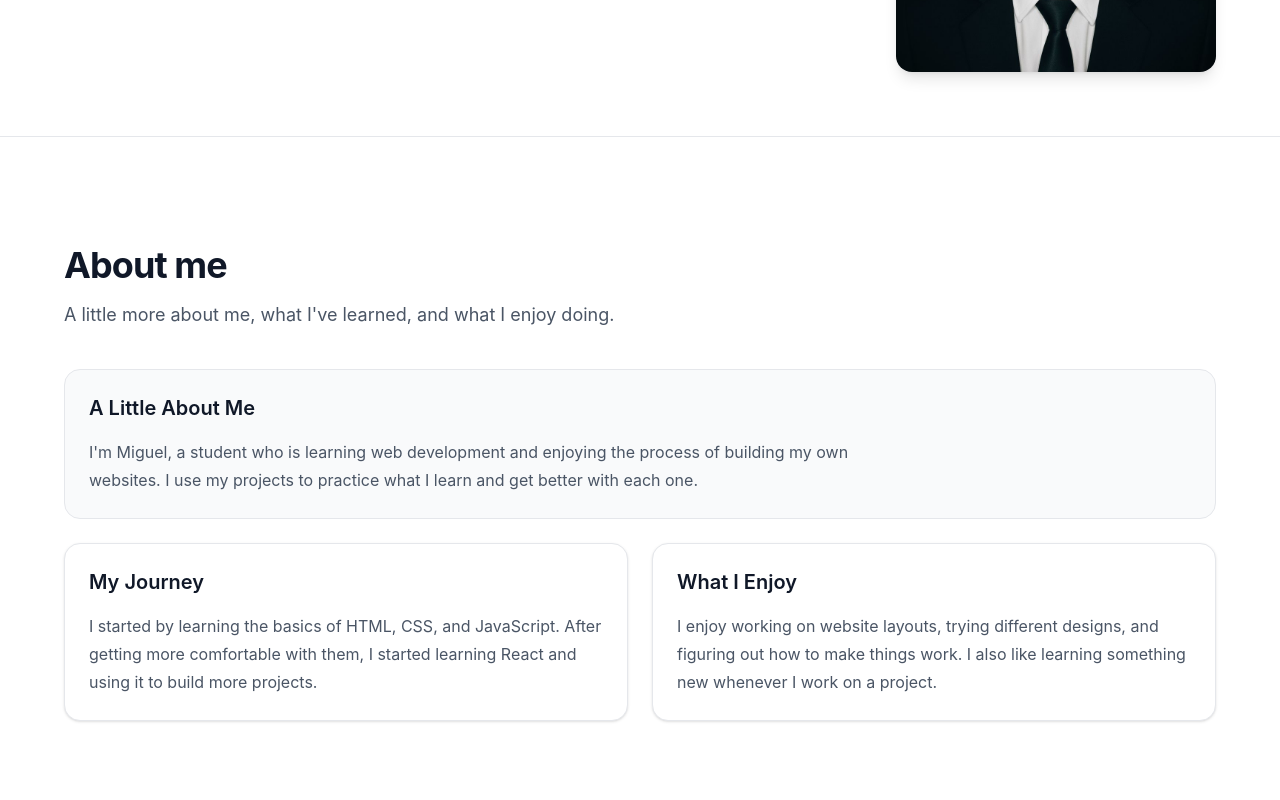
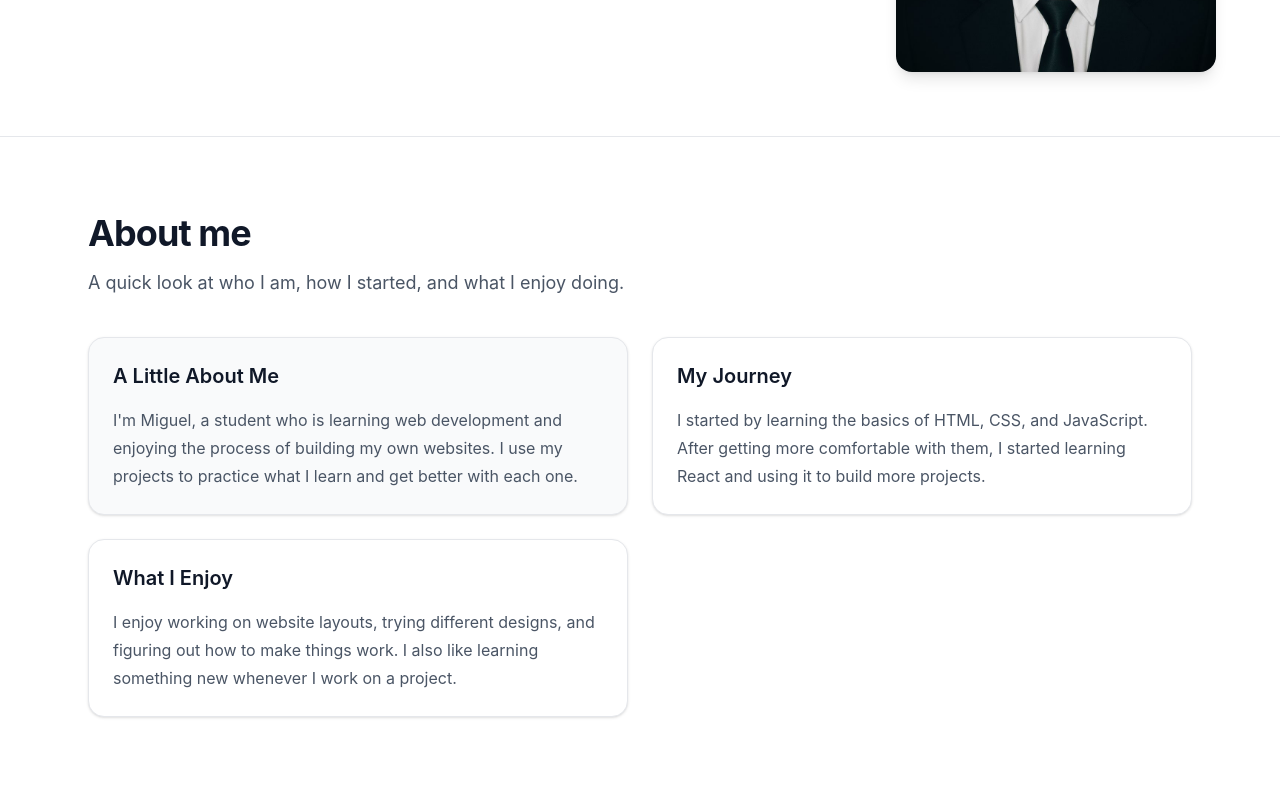
Before and after one commit to Miguelito-77gil/prelim-proj, a React (Vite) app: page / in a window 1280 px wide. Shown: the part 420-1220 px from the top of the page. Built offline with nearby package versions, Linux system fonts and the light colour scheme.

Commit message:
Add files via upload

```diff
--- a/src/sections/about/AboutSection.jsx
+++ b/src/sections/about/AboutSection.jsx
@@ -2,20 +2,16 @@ import SectionHeading from "@/components/ui/SectionHeading";
 
 function AboutSection() {
   return (
-    <section
-      id="about"
-      className="border-b border-gray-200 bg-white px-6 py-24 dark:border-gray-800 dark:bg-gray-950"
-    >
-      <div className="mx-auto max-w-6xl">
+    <section>
+      <div className="mx-auto max-w-6xl px-6 py-16">
         <SectionHeading
-
           title="About me"
-          description="A little more about me, what I've learned, and what I enjoy doing."
+          description="A quick look at who I am, how I started, and what I enjoy doing."
         />
 
         <div className="mt-10 grid gap-6 md:grid-cols-2">
           {/* A Little About Me */}
-          <div className="rounded-2xl border border-gray-200 bg-gray-50 p-6 dark:border-gray-800 dark:bg-gray-900 md:col-span-2">
+          <div className="rounded-2xl border border-gray-200 bg-gray-50 p-6 shadow-sm transition duration-300 hover:-translate-y-1 hover:shadow-xl dark:border-gray-800 dark:bg-gray-900">
             <h3 className="text-xl font-semibold text-gray-900 dark:text-white">
               A Little About Me
             </h3>
@@ -28,7 +24,7 @@ function AboutSection() {
           </div>
 
           {/* My Journey */}
-          <div className="rounded-2xl border border-gray-200 bg-white p-6 shadow-sm dark:border-gray-800 dark:bg-gray-900">
+          <div className="rounded-2xl border border-gray-200 bg-white p-6 shadow-sm transition duration-300 hover:-translate-y-1 hover:shadow-xl dark:border-gray-800 dark:bg-gray-900">
             <h3 className="text-xl font-semibold text-gray-900 dark:text-white">
               My Journey
             </h3>
@@ -41,7 +37,7 @@ function AboutSection() {
           </div>
 
           {/* What I Enjoy */}
-          <div className="rounded-2xl border border-gray-200 bg-white p-6 shadow-sm dark:border-gray-800 dark:bg-gray-900">
+          <div className="rounded-2xl border border-gray-200 bg-white p-6 shadow-sm transition duration-300 hover:-translate-y-1 hover:shadow-xl dark:border-gray-800 dark:bg-gray-900">
             <h3 className="text-xl font-semibold text-gray-900 dark:text-white">
               What I Enjoy
             </h3>
```
